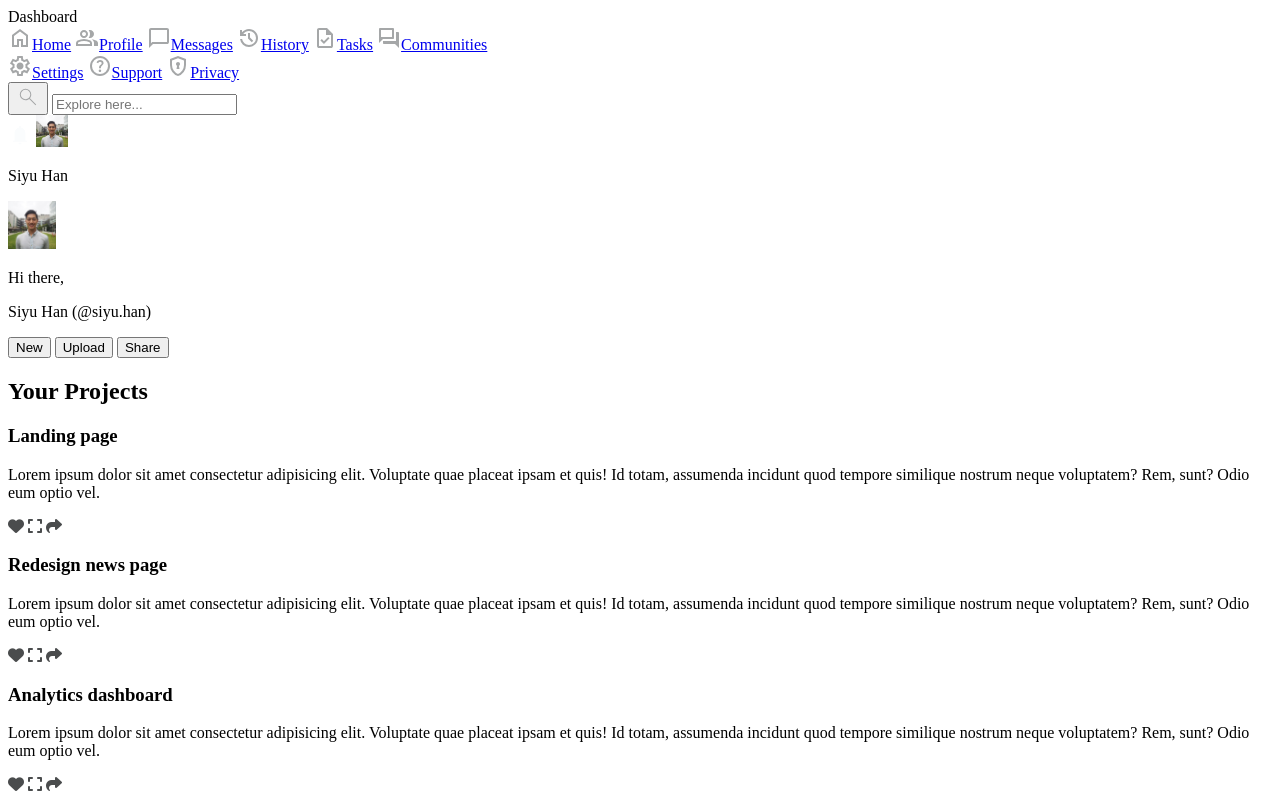
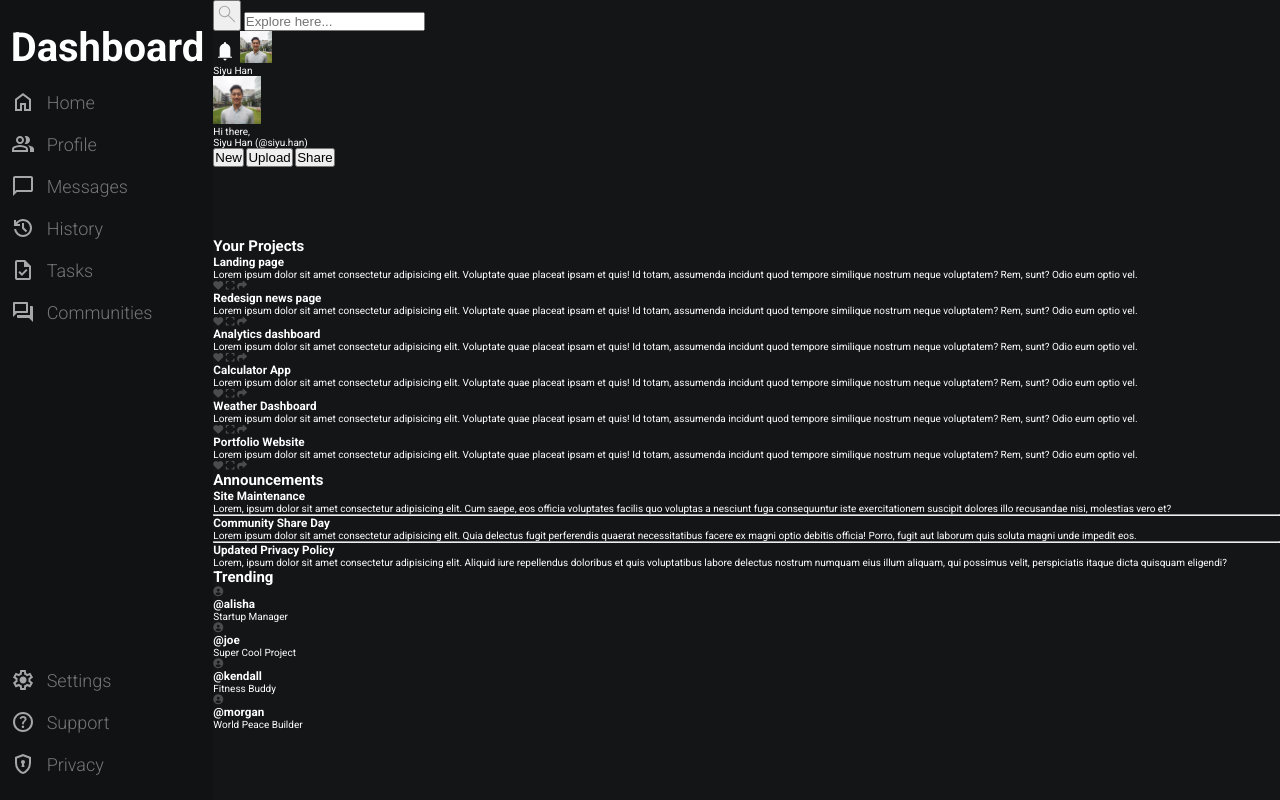
Before and after one commit to siyuhan2805/odin-dashboard, a plain HTML site: page index.html in a window 1280 px wide. Shown: the top 800 px of the page. Drawn offline with Linux system fonts and the light colour scheme.

Commit message:
Complete sidebar CSS styling

```diff
--- a/index.html
+++ b/index.html
@@ -5,25 +5,46 @@
     <meta name="viewport" content="width=device-width, initial-scale=1.0">
     <title>Odin Dashboard</title>
     <link rel="stylesheet" href="./style.css">
+    <link rel="preconnect" href="https://fonts.googleapis.com">
+    <link rel="preconnect" href="https://fonts.gstatic.com" crossorigin>
+    <link href="https://fonts.googleapis.com/css2?family=Roboto:ital,wght@0,100;0,300;0,400;0,500;0,700;0,900;1,100;1,300;1,400;1,500;1,700;1,900&display=swap" rel="stylesheet">
     <script src="https://kit.fontawesome.com/b570f7889b.js" crossorigin="anonymous"></script>
 </head>
 <body>
     <main class="container">
         <section class="sidebar">
-            <div class="logo">Dashboard</div>
+            <h1>Dashboard</h1>
             <div class="menu-bar">
                 <div class="upper-menu">
+                    <div>
                         <img src="./icons/home_icon.svg" alt="home icon"><a href="#">Home</a>
+                    </div>
+                    <div>
                         <img src="./icons/profile_icon.svg" alt="profile icon"><a href="#">Profile</a>
+                    </div>
+                    <div>
                         <img src="./icons/message_icon.svg" alt="message icon"><a href="#">Messages</a>
+                    </div>
+                    <div>
                         <img src="./icons/history_icon.svg" alt="history icon"><a href="#">History</a>
+                    </div>
+                    <div>
                         <img src="./icons/tasks_icon.svg" alt="task icon"><a href="#">Tasks</a>
+                    </div>
+                    <div>
                         <img src="./icons/communities_icon.svg" alt="communities icon"><a href="#">Communities</a>
                     </div>
+                </div>
                 <div class="lower-menu">
+                    <div>
                         <img src="./icons/setting_icon.svg" alt="setting icon"><a href="#">Settings</a>
+                    </div>
+                    <div>
                         <img src="./icons/support_icon.svg" alt="support icon"><a href="#">Support</a>
+                    </div>
+                    <div>
                         <img src="./icons/privacy_icon.svg" alt="privacy icon"><a href="#">Privacy</a>
+                    </div>
                 </div>
             </div>
         </section>
--- a/style.css
+++ b/style.css
@@ -0,0 +1,109 @@
+
+/* ROOT CSS SELECTORS*/
+
+:root {
+       /* Background colours */
+       --background-body: rgba(20, 21, 23);
+       --background-sidebar: rgba(17, 18, 20);
+       --background-main: rgba(17, 18, 20);
+       --background-card: rgba(25, 26, 28);
+
+       /* Font styles */
+       --sidebar-link-style: 300;
+
+       /* Font-sizes */
+       --sidebar-title-size: 4.0rem;
+       --sidebar-link-size: 1.8rem;
+
+
+       /* Font-colors */
+       --main-heading-color: rgba(254, 255, 255);
+       --section-heading-color: rgba(253, 254, 255);
+       --sidebar-heading-color: rgba(116, 118, 119);
+
+       /* Border-colors */
+}
+
+/* APPLY PAGE RESET */
+
+html {
+    font-size: 62.5%;
+}
+
+* {
+    padding: 0;
+    margin: 0;
+    box-sizing: border-box;
+}
+
+/* STYLING */
+body {
+    font-family: "Roboto", sans-serif;
+    color: var(--main-heading-color);
+    margin: 0 auto;
+    background-color: var(--background-body);
+    height: 100vh;
+    overflow: hidden;
+
+}
+
+/********************/
+/* REUSABLE CLASSES */
+/********************/
+
+.container {
+    display: grid;
+    grid-template-columns: 1fr 5fr;
+    height: 100%;
+}
+
+/*********************/
+/* SIDEBAR CONTAINER */
+/*********************/
+
+.sidebar {
+    grid-area: 1 / 1 / -3 / 2;
+    display: flex;
+    flex-direction: column;
+    height: 100vh;
+    padding: 2.4rem 5%;
+    background-color: var(--background-sidebar);
+}
+
+.sidebar > h1 {
+    font-size: var(--sidebar-title-size);
+    margin-bottom: 10%;
+}
+
+.menu-bar {
+    display: flex;
+    flex-direction: column;
+    justify-content: space-between;
+    height: 100vh;
+}
+
+/* Selector targets all direct decendant div elements (upper-menu & lower-menu classes) and all direct div decendants of those upper + lower menu classes  */
+.menu-bar > div > div {
+
+    display: flex;
+    align-items: center;
+    margin-bottom: 1.8rem;
+    gap: 1.2rem;
+}
+
+/* Same selector as above with an additional selector that target all direct anchor elements of those divs under upper + lower menu classes */
+
+.menu-bar > div > div > a {
+    text-decoration: none;
+    font-size: var(--sidebar-link-size);
+    font-weight: var(--sidebar-link-style);
+    color: var(--sidebar-heading-color);
+}
+
+.upper-menu > div:last-child {
+    margin-bottom: 0;
+}
+
+.lower-menu > div:last-child {
+    margin-bottom: 0;
+}
```
Lines whose indentation alone changed are shown as unchanged.
